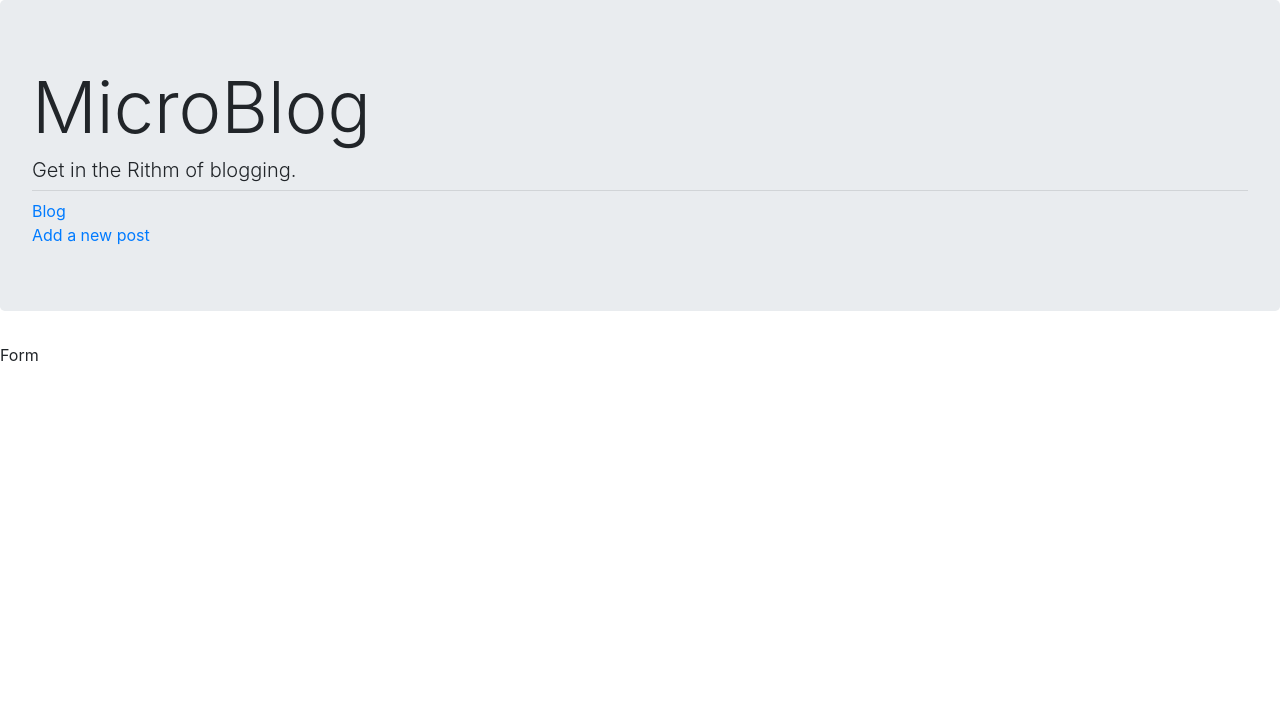
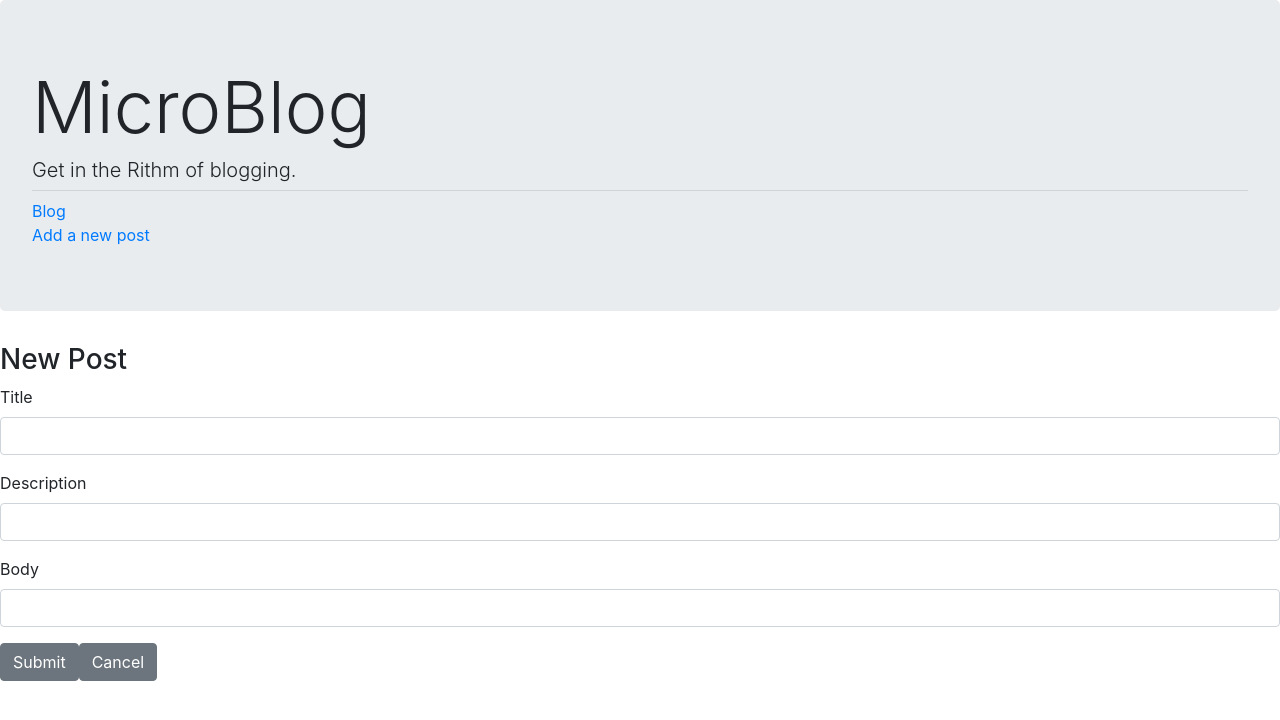
Before and after one commit to SKaplan01/microblog, a React (Create React App) app: page /new in a window 1280 px wide. Shown: the top 720 px of the page. Built offline with nearby package versions, Linux system fonts and the light colour scheme.

Commit message:
added form for submit new blog post

```diff
--- a/src/App.js
+++ b/src/App.js
@@ -4,11 +4,24 @@ import Header from './Header';
 // import './App.css';
 
 class App extends Component {
+  constructor(props) {
+    super(props);
+    this.state = { posts: [] };
+    this.addPost = this.addPost.bind(this);
+    this.editPost = this.editPost.bind(this);
+  }
+
+  addPost(post) {
+    this.setState(st => ({ posts: [...st.posts, post] }));
+  }
+
+  editPost(post) {}
+
   render() {
     return (
       <div className="App">
         <Header />
-        <Routes />
+        <Routes addPost={this.addPost} posts={this.state.posts} />
       </div>
     );
   }
--- /dev/null
+++ b/src/BlogForm.js
@@ -0,0 +1,77 @@
+import React, { Component } from 'react';
+import { Redirect } from 'react-router-dom';
+import { Form, FormGroup, FormText, Label, Input, Button } from 'reactstrap';
+
+class BlogForm extends Component {
+  constructor(props) {
+    super(props);
+    this.state = {
+      postTitle: '',
+      postDescription: '',
+      postBody: ''
+    };
+    this.handleChange = this.handleChange.bind(this);
+    this.handleSubmit = this.handleSubmit.bind(this);
+  }
+
+  handleChange(evt) {
+    this.setState({ [evt.target.name]: evt.target.value });
+  }
+
+  handleSubmit(evt) {
+    evt.preventDefault();
+    this.props.addPost(this.state);
+    this.setState({
+      postTitle: '',
+      postDescription: '',
+      postBody: ''
+    });
+  }
+
+  render() {
+    return (
+      <Form onSubmit={this.handleSubmit}>
+        <h3>New Post</h3>
+        <FormGroup>
+          <Label for="postTitle">Title</Label>
+          <Input
+            onChange={this.handleChange}
+            type="postTitle"
+            name="postTitle"
+            id="postTitle"
+            placeholder=""
+            value={this.state.postTitle}
+          />
+        </FormGroup>
+        <FormGroup>
+          <Label for="postDescription">Description</Label>
+          <Input
+            onChange={this.handleChange}
+            type="postDescription"
+            name="postDescription"
+            id="postDescription"
+            placeholder=""
+            value={this.state.postDescription}
+          />
+        </FormGroup>
+
+        <FormGroup>
+          <Label for="postBody">Body</Label>
+          <Input
+            onChange={this.handleChange}
+            type="postBody"
+            name="postBody"
+            id="postBody"
+            placeholder=""
+            value={this.state.postBody}
+          />
+        </FormGroup>
+
+        <Button type="submit">Submit</Button>
+        <Button onClick={() => this.props.history.push('/')}>Cancel</Button>
+      </Form>
+    );
+  }
+}
+
+export default BlogForm;
--- a/src/Form.js
+++ /dev/null
@@ -1,9 +0,0 @@
-import React, { Component } from 'react';
-
-class Form extends Component {
-  render() {
-    return <div className="Form">Form</div>;
-  }
-}
-
-export default Form;
--- a/src/Routes.js
+++ b/src/Routes.js
@@ -1,6 +1,6 @@
 import React, { Component } from 'react';
 import Home from './Home';
-import Form from './Form';
+import BlogForm from './BlogForm';
 import Post from './Post';
 import NotFound from './NotFound';
 import { Switch, Route, Redirect } from 'react-router-dom';
@@ -9,10 +9,26 @@ class Routes extends Component {
   render() {
     return (
       <Switch>
-        <Route exact path="/" render={() => <Home />} />
-        <Route exact path="/new" render={() => <Form />} />
-        <Route path="/edit/:postid" render={props => <Form {...props} />} />
-        <Route path="/:postid" render={props => <Post {...props} />} />
+        <Route
+          exact
+          path="/"
+          render={() => <Home posts={this.props.posts} />}
+        />
+        <Route
+          exact
+          path="/new"
+          render={props => <BlogForm {...props} addPost={this.props.addPost} />}
+        />
+        <Route
+          path="/edit/:postid"
+          render={props => (
+            <BlogForm {...props} editPost={this.props.editPost} />
+          )}
+        />
+        <Route
+          path="/:postid"
+          render={props => <Post {...props} posts={this.props.posts} />}
+        />
         <Route render={() => <NotFound />} />
       </Switch>
     );
```
